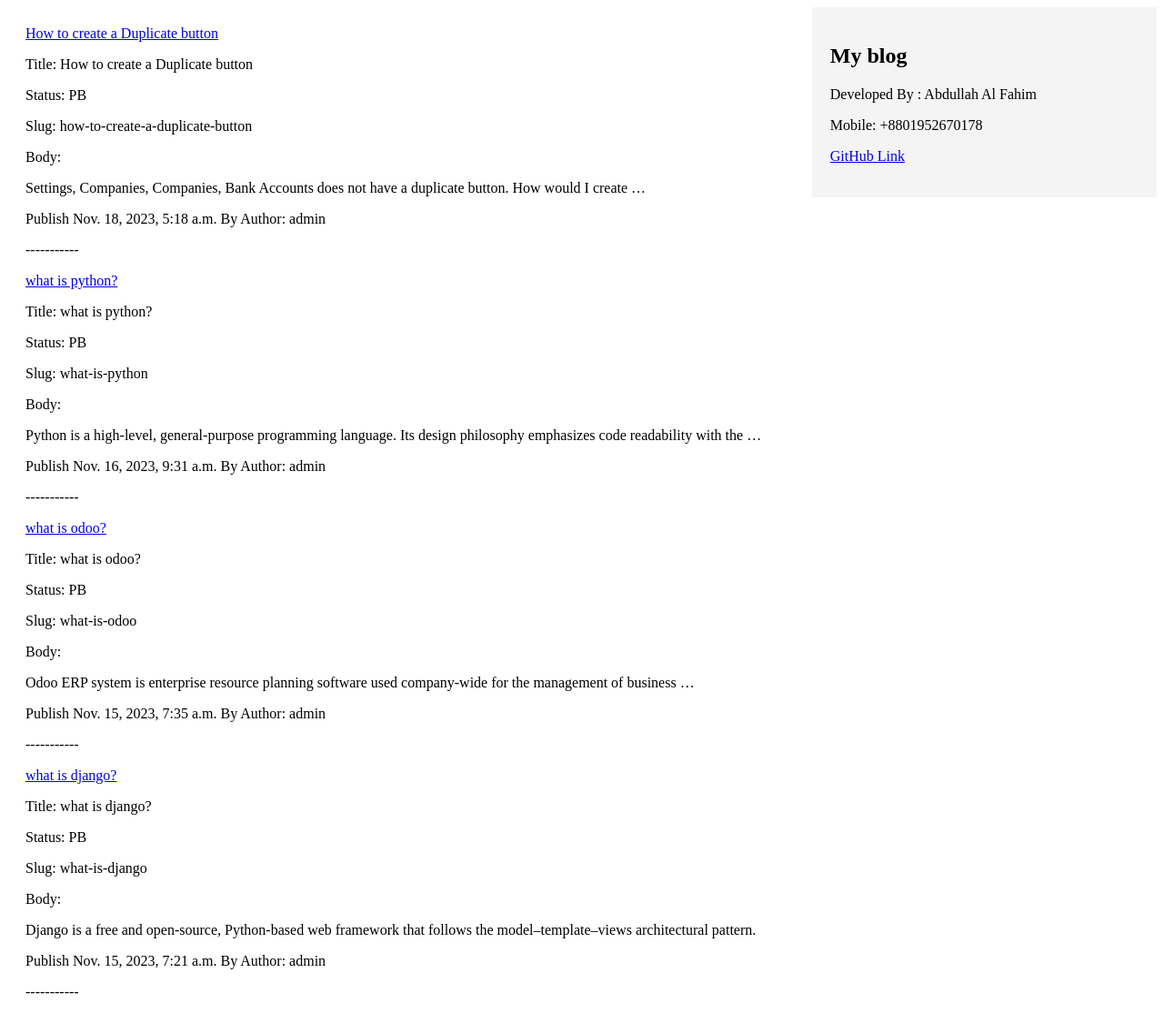
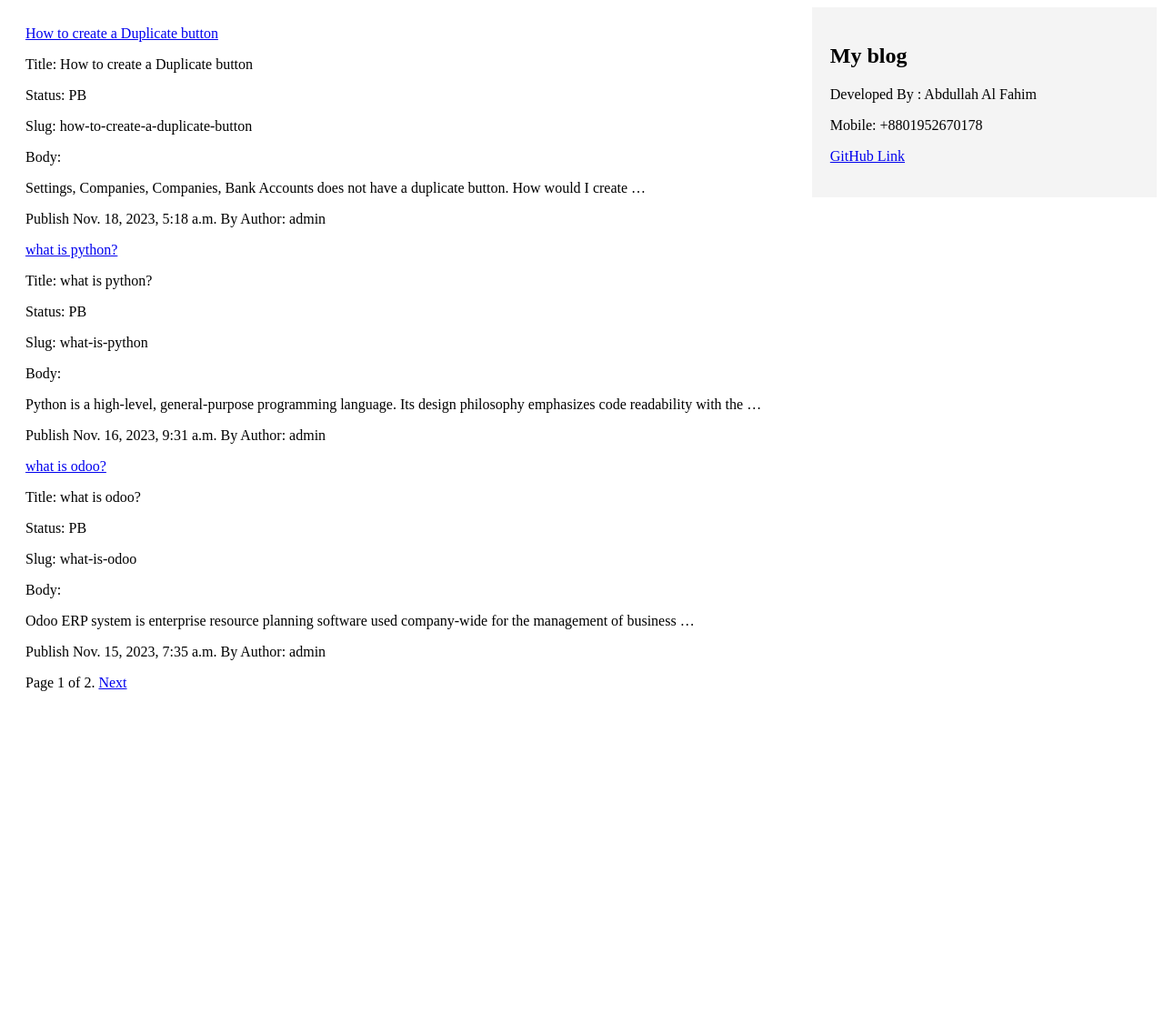
Before and after one commit to Fahim-Khan-98/mysite, a Django app: page /blog/ in a window 1280 px wide. Shown: the whole page at 91% size. After the commit the page ends 760 px from the top, so only its background shows below. Run offline with Django 3.2, Linux system fonts and the light colour scheme; data comes from the database, SQL or seed files in the repository; both versions use the stored data as it was after the commit; some libraries are stand-ins or nearby versions.

Commit message:
[Add]: pagination

```diff
--- a/blog/models.py
+++ b/blog/models.py
@@ -2,6 +2,7 @@ from django.db import models
 from django.utils import timezone
 from django.contrib.auth.models import User
 from django.urls import reverse
+
 
 # Create your models here.
 
@@ -22,7 +23,7 @@ class Post(models.Model):
 
 
     title = models.CharField(max_length=250)
-    slug = models.SlugField(max_length=250)
+    slug = models.SlugField(max_length=250, unique_for_date='publish')
     body = models.TextField()
     author = models.ForeignKey(User, on_delete=models.CASCADE, related_name='blog_post')
     publish = models.DateTimeField(default=timezone.now)
@@ -41,5 +42,6 @@ class Post(models.Model):
     def __str__(self):
         return self.title
 
+
     def get_absolute_url(self):
-       return reverse('blog:post_detail', args=[str(self.id)])
+       return reverse('blog:post_detail', args=[self.id])
--- a/blog/views.py
+++ b/blog/views.py
@@ -1,5 +1,6 @@
 from django.shortcuts import render, get_object_or_404
 from django.http import Http404
+from django.core.paginator import Paginator,EmptyPage,PageNotAnInteger
 from .models import Post
 # Create your views here.
 
@@ -7,7 +8,19 @@ from .models import Post
 
 
 def post_list(request):
-    posts = Post.objects.all()
+    post_list = Post.objects.all()
+    # Pagination with 3 posts per page
+    paginator = Paginator(post_list,3)
+    page_number = request.GET.get('page',1)
+    try:
+        posts = paginator.page(page_number)
+    except PageNotAnInteger:
+        # If page_number is not an integer deliver the first page
+        posts = paginator.page(1)
+
+    except EmptyPage:
+         # If page_number is out of range deliver last page of results
+         posts = paginator.page(paginator.num_pages)
     context={
         'posts' : posts
     }
--- a/templates/blog/post_list.html
+++ b/templates/blog/post_list.html
@@ -7,7 +7,7 @@
 {% block content %}
 
 {%for post in posts %}
-    {% if post.status != 'DF' %}
+    <!-- {% if post.status != 'DF' %} -->
         <!-- <a href="{% url 'blog:post_detail' post.id %}">
             {{ post.title }}
             </a> -->
@@ -19,14 +19,14 @@
         <p>Body: {{ post.body|truncatewords:15|linebreaks }} </p>
         <p>Publish {{ post.publish }} By Author: {{ post.author }} </p>
 
-        <p>-----------</p>
+        <!-- <p>-----------</p>
     {%else%}
         <p>Title: {{ post.title }} </p>   <p>Status: {{ post.status }} </p>
         <p>Slug: {{ post.slug }} </p>
         <p>Body: {{ post.body|truncatewords:15|linebreaks }} </p>
         <p>Publish {{ post.publish }} By Author: {{ post.author }} </p>
         <p>-----------</p>
-    {% endif %}
+    {% endif %} -->
 {% endfor %}
-
+{% include "pagination.html" with page=posts %}
 {% endblock %}
--- /dev/null
+++ b/templates/pagination.html
@@ -0,0 +1,13 @@
+<div class="pagination">
+    <span class="step-links">
+    {% if page.has_previous %}
+    <a href="?page={{ page.previous_page_number }}">Previous</a>
+    {% endif %}
+    <span class="current">
+        Page {{ page.number }} of {{ page.paginator.num_pages }}.
+        </span>
+        {% if page.has_next %}
+        <a href="?page={{ page.next_page_number }}">Next</a>
+        {% endif %}
+    </span>
+</div>
```
Also changed, not shown: blog/migrations/0002_alter_post_slug.py (added), db.sqlite3.
